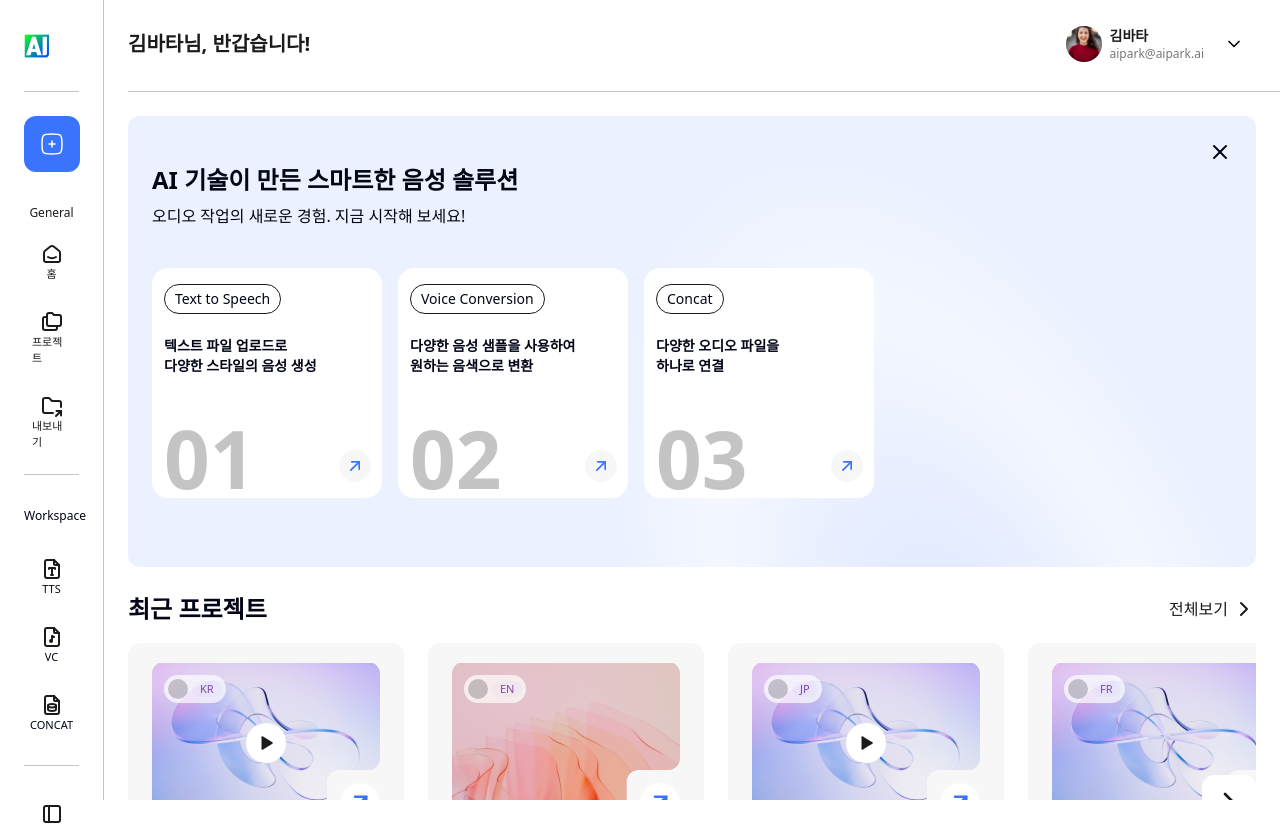
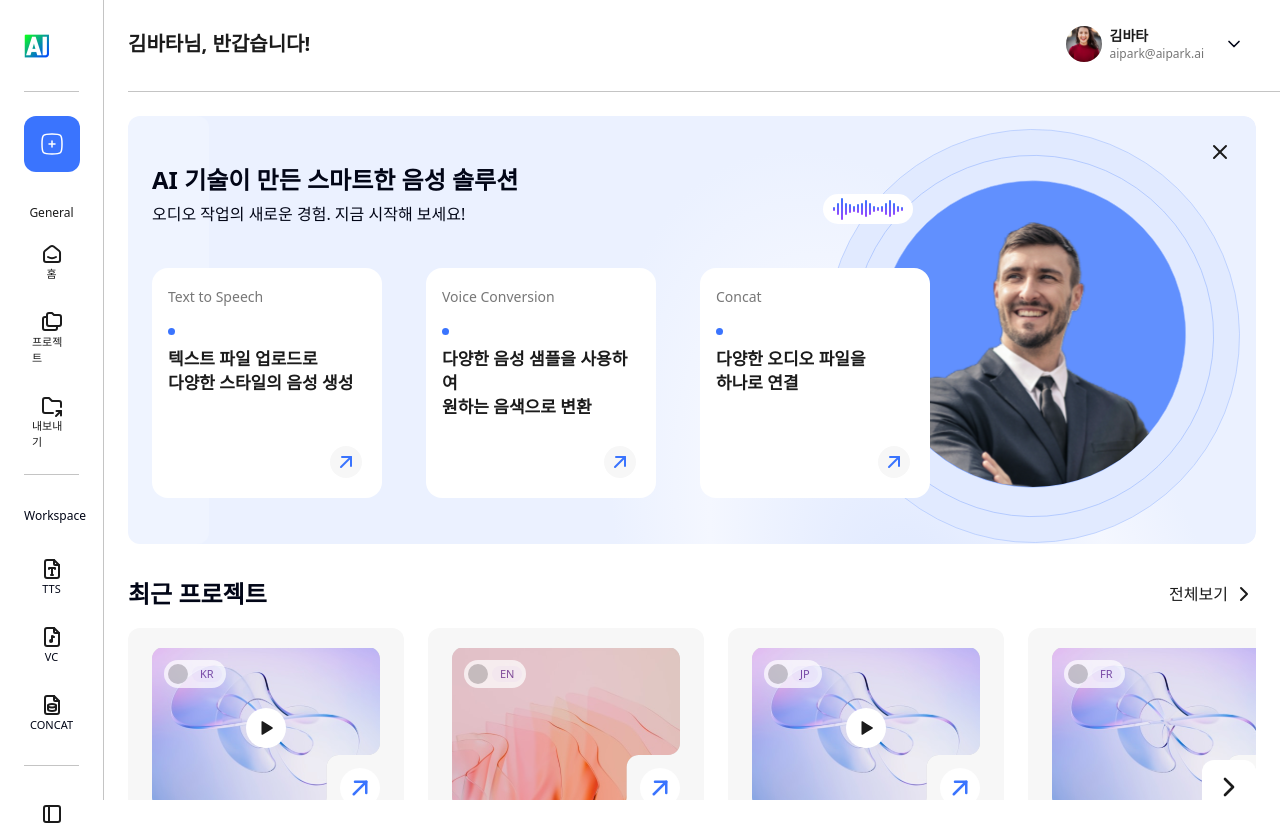
Before and after one commit to popomance-team4-dev/final-fe-team4-fork, a React (Vite) app: page /workspace in a window 1280 px wide. Built offline with nearby package versions, Linux system fonts and the light colour scheme; a web font is replaced by a local one.

Commit message:
[feat] home popup컴포넌트 디자인 수정 #160

```diff
--- a/src/components/workspace/HomeCard.tsx
+++ b/src/components/workspace/HomeCard.tsx
@@ -4,30 +4,23 @@ interface HomeCardProps {
   title: string;
   description1: string;
   description2: string;
-  number: string;
 }
 
-const HomeCard = ({ title, description1, description2, number }: HomeCardProps) => {
+const HomeCard = ({ title, description1, description2 }: HomeCardProps) => {
   return (
-    <div className="relative w-[230px] h-[230px] flex-shrink-0 rounded-[16.238px] bg-white">
-      <div className="absolute left-3 top-4">
-        <div className="inline-flex px-[10px] py-1 items-center gap-[10px] rounded-[20px] border border-black">
-          <span className="text-sm font-medium leading-5">{title}</span>
-        </div>
+    <div className="relative w-[230px] h-[230px] flex-shrink-0 rounded-[16px] bg-white p-4">
+      <span className="text-body4 text-gray-700">{title}</span>
+
+      <div className="relative w-[7px] h-[7px] bg-primary rounded-full mt-5 mb-3"></div>
+
+      <div className="text-body1 text-black">
+        <p>{description1}</p>
+        <p>{description2}</p>
       </div>
 
-      <div className="absolute left-3 top-[68px]">
-        <p className=" text-sm font-bold leading-5">{description1}</p>
-        <p className=" text-sm font-bold leading-5">{description2}</p>
-      </div>
-
-      <div className="absolute left-3 bottom-0">
-        <span className="text-gray-300  text-[80px] font-semibold leading-none">{number}</span>
-      </div>
-
-      <div className="absolute right-[10.78px] bottom-[15.78px]">
+      <div className="absolute right-5 bottom-5">
         <div className="relative w-8 h-8 bg-gray-50 rounded-full flex items-center justify-center">
-          <TbArrowUpRight className="text-xl text-primary" />
+          <TbArrowUpRight className="h-6 w-6 text-primary" />
         </div>
       </div>
     </div>
--- a/src/components/workspace/HomePopup.tsx
+++ b/src/components/workspace/HomePopup.tsx
@@ -13,49 +13,38 @@ const HomePopup = () => {
 
   return (
     <div
-      className="relative w-full h-auto min-h-[451px] rounded-xl bg-background flex-shrink-0"
+      className="relative w-full h-[428px] mt-6 p-6 rounded-xl bg-background flex-shrink-0"
       style={{
         backgroundImage: `url(${HomePopupBg})`,
         backgroundSize: 'cover',
-        backgroundPosition: 'center',
+        backgroundPosition: 'right center',
       }}
     >
       {/* Close Button */}
       <button
         onClick={() => setIsVisible(false)}
-        className="absolute right-6 top-6 hover:text-muted-foreground transition-colors"
+        className="absolute right-6 top-6 text-black hover:text-gray-800 transition-colors"
       >
         <TbX className="w-6 h-6" />
       </button>
 
       {/* Text Content */}
-      <h2 className="absolute left-6 top-[46px] text-2xl font-bold leading-9">
-        AI 기술이 만든 스마트한 음성 솔루션
-      </h2>
-      <p className="absolute left-6 top-[88px] text-base font-medium leading-6">
-        오디오 작업의 새로운 경험. 지금 시작해 보세요!
-      </p>
+      <h2 className="mt-[22px] text-h3">AI 기술이 만든 스마트한 음성 솔루션</h2>
+      <p className="mt-1 text-body2">오디오 작업의 새로운 경험. 지금 시작해 보세요!</p>
 
       {/* Cards Container */}
-      <div className="absolute left-6 top-[152px] flex gap-4">
+      <div className="absolute top-[152px] flex gap-11">
         <HomeCard
           title="Text to Speech"
           description1="텍스트 파일 업로드로"
           description2="다양한 스타일의 음성 생성"
-          number="01"
         />
         <HomeCard
           title="Voice Conversion"
           description1="다양한 음성 샘플을 사용하여"
           description2="원하는 음색으로 변환"
-          number="02"
         />
-        <HomeCard
-          title="Concat"
-          description1="다양한 오디오 파일을"
-          description2="하나로 연결"
-          number="03"
-        />
+        <HomeCard title="Concat" description1="다양한 오디오 파일을" description2="하나로 연결" />
       </div>
     </div>
   );
--- a/src/components/workspace/RecontProject.tsx
+++ b/src/components/workspace/RecontProject.tsx
@@ -73,7 +73,7 @@ const RecentProject = () => {
   };
 
   return (
-    <div className="px-6 pt-6 h-auto">
+    <div className="px-6 pt-8 h-auto">
       <div className="flex flex-col md:flex-row items-center justify-between mb-4">
         <h3 className="text-h3">최근 프로젝트</h3>
         <p className="text-black text-body2 flex items-center gap-1 cursor-pointer">
--- a/src/pages/WorkspacePage.tsx
+++ b/src/pages/WorkspacePage.tsx
@@ -72,7 +72,7 @@ const WorkspacePage = () => {
         />
       </div>
 
-      <div className="px-6 pt-6">
+      <div className="px-6">
         {/* 팝업 창 */}
         <HomePopup />
       </div>
```
Also changed, not shown: src/images/home-popup-bg.svg.
